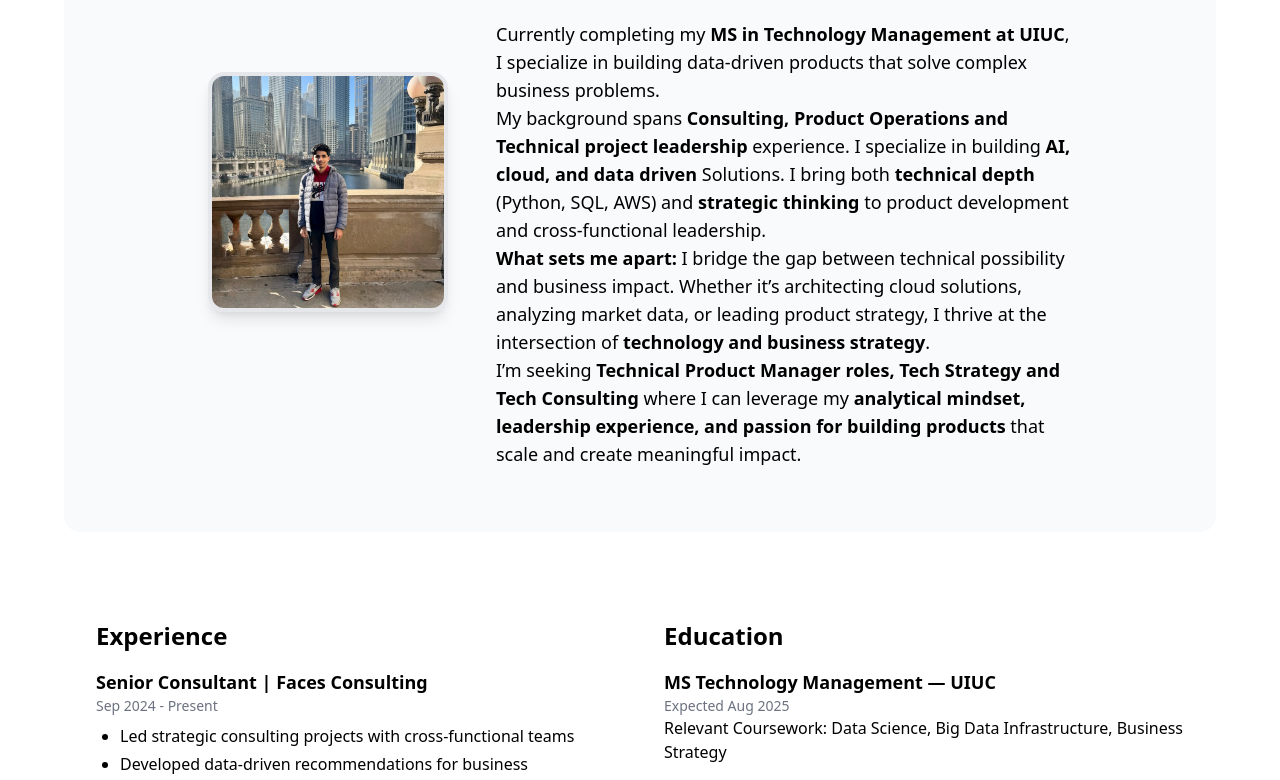
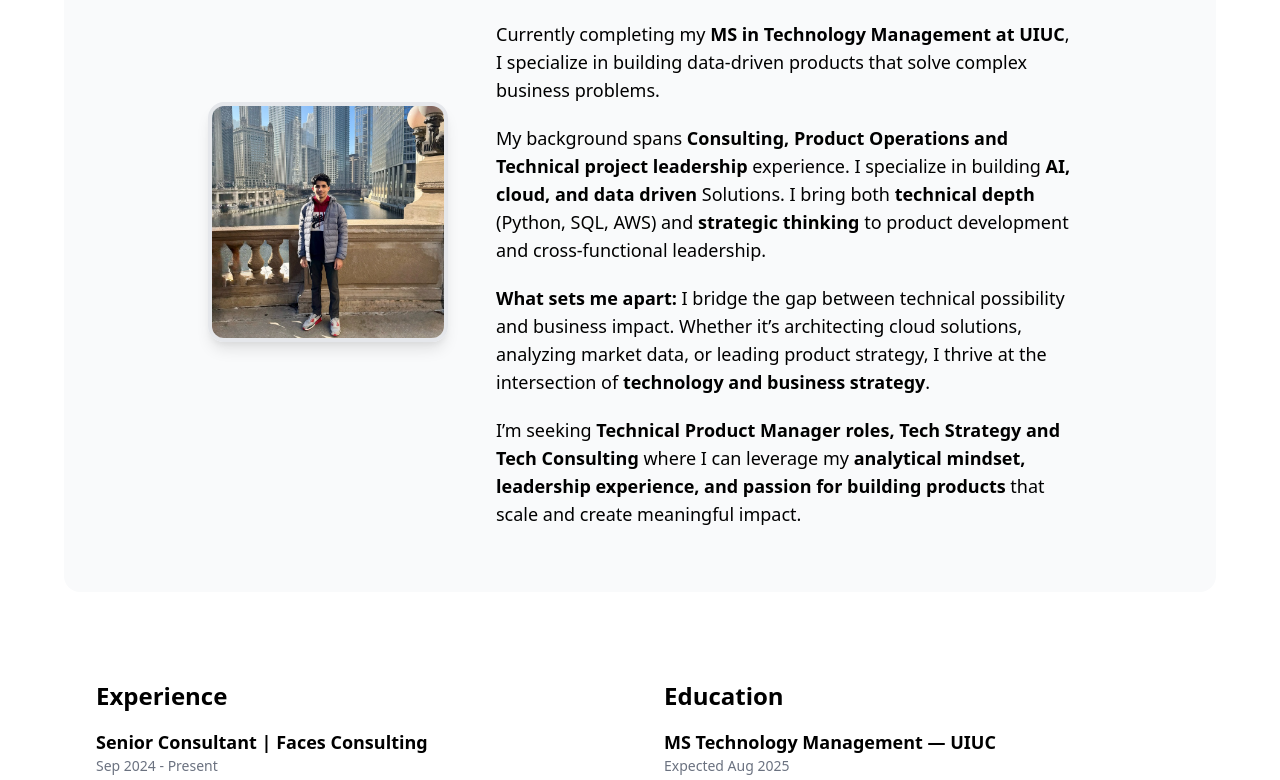
Before and after one commit to Nstar9/niraj-portfolio, a React (Vite) app: page / in a window 1280 px wide. Shown: the part 950-1730 px from the top of the page. Built offline with nearby package versions, Linux system fonts and the light colour scheme.

Commit message:
Update hero section spacing, font size, and badge colors

```diff
--- a/src/App.jsx
+++ b/src/App.jsx
@@ -200,16 +200,19 @@ export default function Portfolio() {
           </p>
           <p className="text-base md:text-lg">
             Currently completing my <b>MS in Technology Management at UIUC</b>, I specialize in building data-driven products that solve complex business problems.<br />
+          </p>
+          <p className="text-base md:text-lg">
             My background spans <b>Consulting, Product Operations and Technical project leadership</b> experience. I specialize in building <b>AI, cloud, and data driven </b> Solutions. I bring both <b>technical depth</b> (Python, SQL, AWS) and <b>strategic thinking</b> to product development and cross-functional leadership.
+          </p>
           <p className="text-base md:text-lg">
             <b>What sets me apart:</b> I bridge the gap between technical possibility and business impact. Whether it’s architecting cloud solutions, analyzing market data, or leading product strategy, I thrive at the intersection of <b>technology and business strategy</b>.
           </p>
           <p className="text-base md:text-lg">
             I’m seeking <b>Technical Product Manager roles, Tech Strategy and Tech Consulting</b> where I can leverage my <b>analytical mindset, leadership experience, and passion for building products</b> that scale and create meaningful impact.
           </p>
-          </p>
         </div>
       </section>
+
 
       {/* Experience & Education */}
       <section id="experience" className="max-w-6xl mx-auto px-8 py-12 grid md:grid-cols-2 gap-12 items-start">
```
